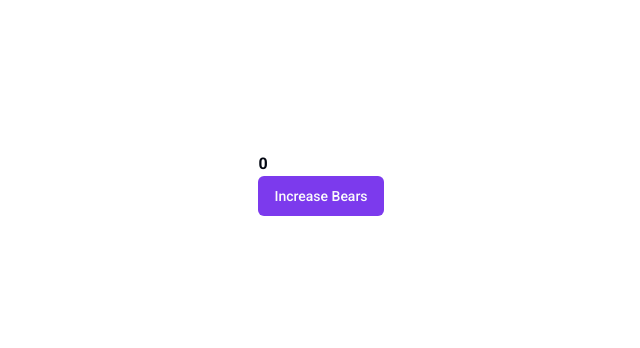
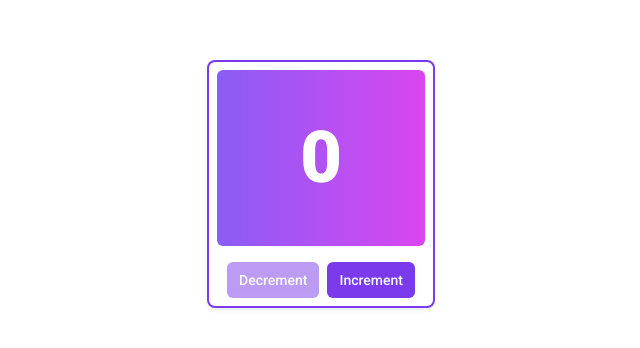
Before and after one commit to BinarySenseiii/next-clean, a Next.js app: page / in a window 1280 px wide. Shown: the part 216-564 px from the top of the page, without its empty margins (319-959 px from the left). Built offline with nearby package versions, Linux system fonts and the light colour scheme.

Commit message:
chore: template-ui

```diff
--- a/src/app/(main)/page.tsx
+++ b/src/app/(main)/page.tsx
@@ -1,14 +1,30 @@
 'use client'
+
 import { Button } from '~/core/components/design-system/button'
-import { useBearActions, useBears } from '~/core/store/bear-store'
+import { useCount, useCountActions } from '~/core/store/count-store'
 
 export default function HomePage() {
-  const bears = useBears()
-  const { increasePopulation } = useBearActions()
+  const count = useCount()
+  const { incrementCount, decrementCount } = useCountActions()
   return (
-    <div className="grid min-h-dvh place-content-center p-4">
-      <strong>{bears}</strong>
-      <Button onClick={() => increasePopulation(20)}>Increase Bears</Button>
+    <div className="flex min-h-dvh items-center justify-center">
+      <div className="w-full max-w-56 space-y-4 rounded-md p-2 shadow-md ring-2 ring-primary">
+        <div className="grid h-44 w-full place-content-center rounded-md bg-gradient-to-r from-violet-500 to-fuchsia-500">
+          <h3 className="text-7xl font-black text-white">{count}</h3>
+        </div>
+        <div className="flex items-center justify-center gap-2">
+          <Button
+            size="sm"
+            disabled={count === 0}
+            onClick={() => decrementCount()}
+          >
+            Decrement
+          </Button>
+          <Button size="sm" onClick={() => incrementCount()}>
+            Increment
+          </Button>
+        </div>
+      </div>
     </div>
   )
 }
--- a/src/core/store/bear-store.ts
+++ /dev/null
@@ -1,40 +0,0 @@
-// ? https://tkdodo.eu/blog/working-with-zustand to read more why this approach best
-import { create } from 'zustand'
-import { useShallow } from 'zustand/react/shallow'
-
-interface BearState {
-  bears: number
-  fish: number
-}
-interface BearActions {
-  increasePopulation: (by: number) => void
-  eatFish: () => void
-  resetBears: () => void
-}
-
-type BearStore = BearState & { actions: BearActions }
-
-const initialBearState: BearState = {
-  bears: 0,
-  fish: 0,
-}
-
-const useBearStore = create<BearStore>(set => ({
-  ...initialBearState,
-  // ⬇️ separate "namespace" for actions
-  actions: {
-    increasePopulation: by => set(state => ({ bears: state.bears + by })),
-    eatFish: () => set(state => ({ fish: state.fish - 1 })),
-    resetBears: () => set(initialBearState),
-  },
-}))
-
-export const useBears = () => useBearStore(state => state.bears)
-export const useFish = () => useBearStore(state => state.fish)
-
-// ✅ this Optimized approach also fine - // Object pick, re-renders the component when either state.bears or state.fish change
-export const useBearState = () =>
-  useBearStore(useShallow(state => ({ bears: state.bears })))
-
-//  🎉 one selector for all our actions
-export const useBearActions = () => useBearStore(state => state.actions)
--- /dev/null
+++ b/src/core/store/count-store.ts
@@ -0,0 +1,39 @@
+// ? https://tkdodo.eu/blog/working-with-zustand to read more why this approach best
+import { create } from 'zustand'
+import { useShallow } from 'zustand/react/shallow'
+
+interface CountState {
+  count: number
+}
+
+interface CountActions {
+  decrementCount: (by?: number) => void
+  incrementCount: () => void
+  resetCount: () => void
+}
+
+type BearStore = CountState & { actions: CountActions }
+
+const initialBearState: CountState = {
+  count: 0,
+}
+
+const useCountStore = create<BearStore>(set => ({
+  ...initialBearState,
+  // ⬇️ separate "namespace" for actions
+  actions: {
+    incrementCount: () => set(state => ({ count: state.count + 1 })),
+    decrementCount: (by = 1) =>
+      set(state => ({ count: state.count > by ? state.count - by : 0 })),
+    resetCount: () => set(initialBearState),
+  },
+}))
+
+export const useCount = () => useCountStore(state => state.count)
+
+// ✅ this Optimized approach also fine - // Object pick, re-renders the component when any value changes
+export const useCountState = () =>
+  useCountStore(useShallow(state => ({ count: state.count })))
+
+//  🎉 one selector for all our actions
+export const useCountActions = () => useCountStore(state => state.actions)
```
